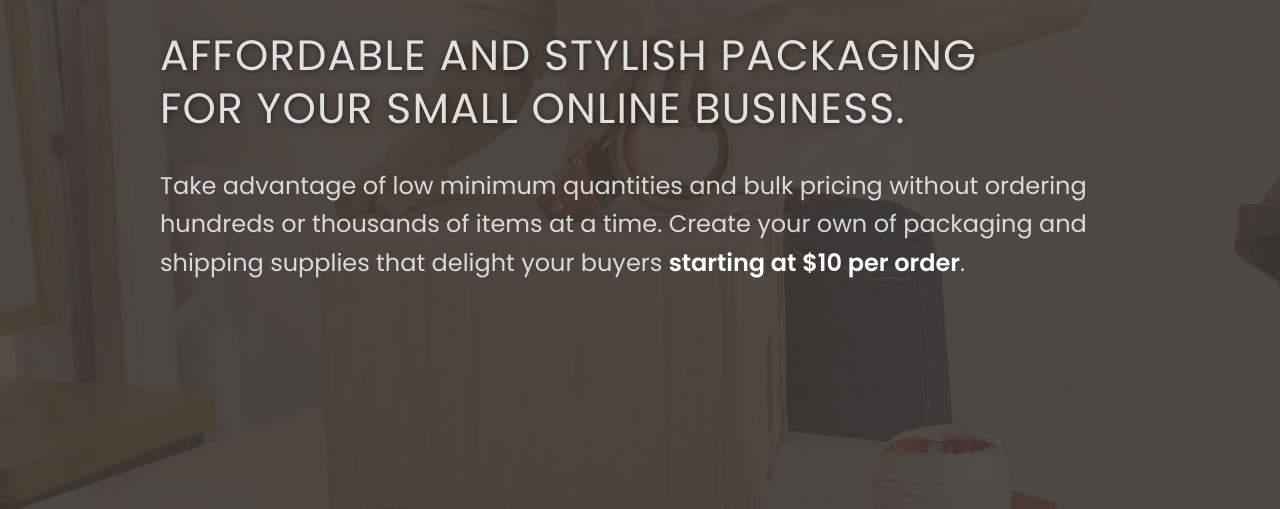
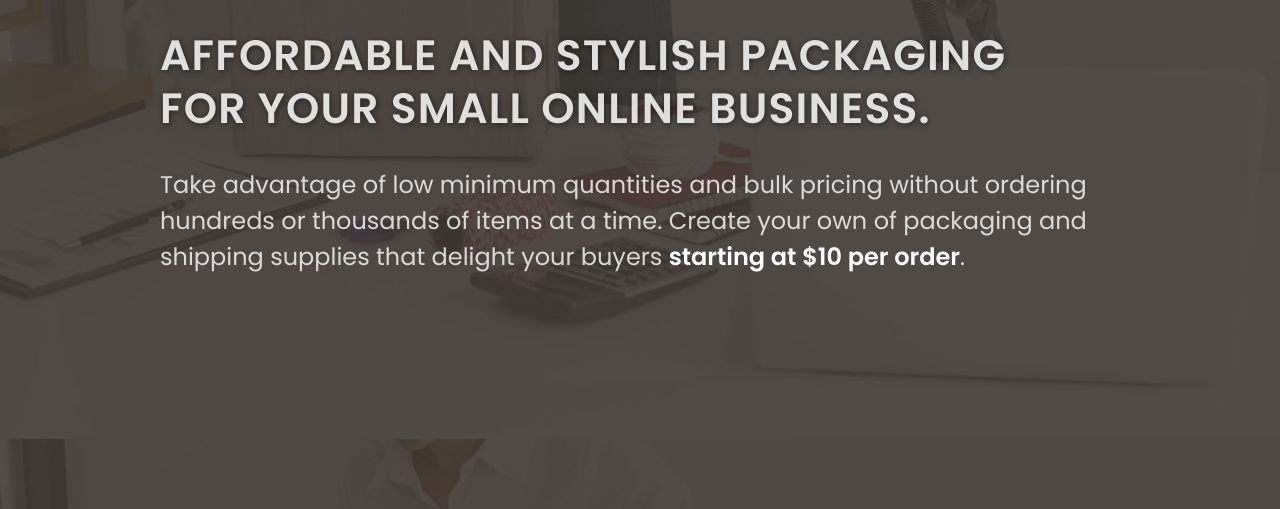
Before and after one commit to sodevious/bundly, a plain HTML site: page index.html in a window 1280 px wide. Shown: the part 291-800 px from the top of the page. Drawn offline with Linux system fonts and the light colour scheme.

Commit message:
Fix image paths, learn to spell

```diff
--- a/index.html
+++ b/index.html
@@ -2,7 +2,7 @@
 <html lang="en">
 <head>
   <meta charset="utf-8">
-  <title>nundly</title>
+  <title>bundly</title>
   <meta name="description" content="Affordable and stylish packaging for your small online business. Place small orders of fun packaging supplies for your Poshmark closet, Etsy Store or eBay business.">
   <meta name="viewport" content="width=device-width, initial-scale=1">
   <link rel="stylesheet" href="css/normalize.css">
@@ -16,15 +16,19 @@
     }
 
     body {
+      -webkit-font-smoothing: antialiased;
+      -moz-osx-font-smoothing: grayscale;
       font-family: 'Poppins', sans-serif;
-      -webkit-font-smoothing: antialiased;
       color: rgba(255,255,255,0.8);
-      -moz-osx-font-smoothing: grayscale;
-      background-image: url('/images/bundly-small-business-owner-delivery-service-and-working-packing-box-business-owner-working-checking-order_t20_P1e4ZN.jpg');
+      background-color: #4d4741;
+      background-position: center;
+      background-size: cover;
+      background-image: url('images/bundly-small-business-owner-delivery-service-and-working-packing-box-business-owner-working-checking-order_t20_P1e4ZN.jpg');
     }
 
     p {
-      font-size: 1.5rem;
+      line-height: 1.5;
+      font-size: 1.25rem;
     }
 
     p strong {
@@ -38,21 +42,30 @@
     }
 
     h2 {
-      font-weight: 500;
+      font-weight: 600;
       text-transform: uppercase;
       text-shadow: 1px 1px 6px rgba(0,0,0,.5);
       color: rgba(255,255,255,0.85);
-      line-height: 1.25;
-      font-size: 2.65rem;
-      width: 90%;
+      font-size: 1.5rem;
       letter-spacing: 0.075rem;
+    }
+
+    @media (min-width: 768px) {
+      p {
+        font-size: 1.5rem;
+      }
+
+      h2 {
+        font-size: 2.65rem;
+        width: 90%;
+      }
     }
   </style>
 </head>
 
 <body>
   <div class="container">
-    <h1><img src="/images/bundly-logo.png" alt="Bundly logo"/></h1>
+    <h1><img src="images/bundly-logo.png" alt="Bundly logo"/></h1>
 
     <h2>Affordable and stylish packaging for your small online business.</h2>
     <p>Take advantage of low minimum quantities and bulk pricing without ordering hundreds or thousands of items at a time. Create your own of packaging and shipping supplies that delight your buyers <strong>starting at $10 per order</strong>.</p>
```
